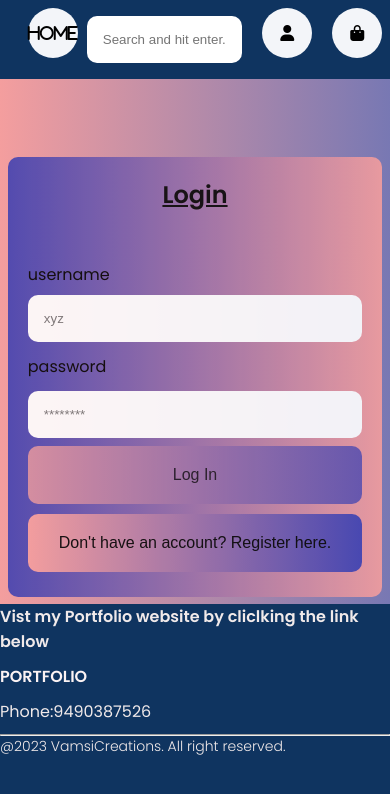
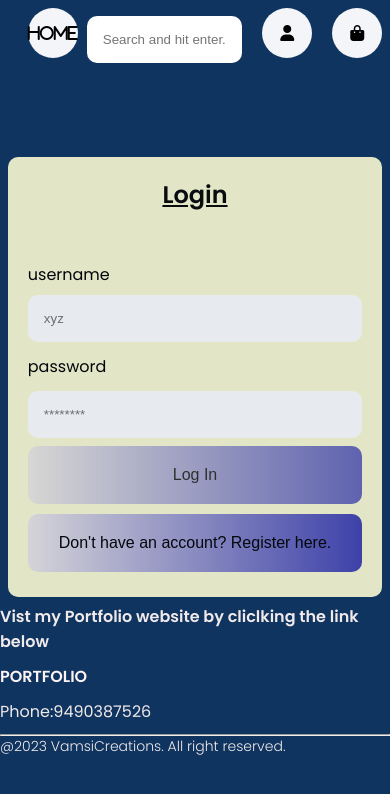
Before and after one commit to vam244/frontend_ecommerce, a React (Create React App) app: page /login in a window 390 px wide. Shown: the top 794 px of the page. Built offline with nearby package versions, Linux system fonts and the light colour scheme.

Commit message:
improved register/login ui

```diff
--- a/src/common/footer/style.css
+++ b/src/common/footer/style.css
@@ -14,7 +14,7 @@ footer a {
 }
 
 footer .img {
-  background-color: #0c2a4d;
+  background-color: #0f3460;
   padding: 15px 20px;
   border-radius: 5px;
 }
--- a/src/common/header/Header.css
+++ b/src/common/header/Header.css
@@ -2,7 +2,7 @@
     position: relative;
 
     width: 100%;
-    background-color: #0f3460;;
+    background-color: #0f3460;
     color: black;
     text-align: center;
     padding: 2%;
--- a/src/components/user_login_reg/Login.css
+++ b/src/components/user_login_reg/Login.css
@@ -2,16 +2,15 @@
   display: flex;
   justify-content: center;
   /* background-image: url(https://picsum.photos/id/20/1600/600); */
-  background: linear-gradient(to left, rgb(120, 120, 179), rgb(244, 158, 158));
+  background: #0f3460;
 }
 .auth-form-container {
-    background: linear-gradient(to right, rgb(67, 67, 177), rgb(244, 158, 158));
+    background: white;
     width: 30rem;
     margin: 2%;
     opacity: 0.9;
     border-radius: 30px;
     border: 0px solid black;
-    background: linear-gradient(to right, rgb(67, 67, 177), rgb(244, 158, 158));
 
   }
 
@@ -30,7 +29,7 @@
   .login-btn {
     width: 100%;
     height: 50%;
-    background: linear-gradient(to left, rgb(67, 67, 177), rgb(244, 158, 158));
+    background: linear-gradient(to left, rgb(67, 67, 177),  rgb(235, 230, 230));
     color: black;
     opacity: 0.8;
     transition: all 0.5s;
@@ -45,7 +44,7 @@
   .logout-btn {
     width: 100%;
     height: 50%;
-    background: linear-gradient(to left, rgb(67, 67, 177), rgb(244, 158, 158));
+    background: linear-gradient(to left, rgb(67, 67, 177),  rgb(235, 230, 230));
     color: black;
     opacity: 0.8;
     transition: all 0.5s;
@@ -57,20 +56,20 @@
     /* background-color: blue; */
     color: rgb(4, 4, 4);
     margin-top: 10px;
-    background: linear-gradient(to left, rgb(67, 67, 177), rgb(244, 158, 158));
+    background: linear-gradient(to left, rgb(67, 67, 177),  rgb(235, 230, 230));
     margin-bottom: 5px;
     transition: all 0.5s;
 
   }
  @media (max-width:400px){
   .auth-form-container {
-    background: linear-gradient(to right, rgb(67, 67, 177), rgb(244, 158, 158));
+    background: white;
     width: 40rem;
     margin-top: 20%;
     opacity: 0.9;
     border-radius: 10px;
     border: 0px solid black;
-    background: linear-gradient(to right, rgb(67, 67, 177), rgb(244, 158, 158));
+    background: white;
     padding: 20px;
   }
   .login-form{
--- a/src/components/user_login_reg/Register.css
+++ b/src/components/user_login_reg/Register.css
@@ -11,7 +11,7 @@
   .submit-btn {
     width: 100%;
     height: 50%;
-    background: linear-gradient(to left, rgb(67, 67, 177), rgb(244, 158, 158));
+    background: linear-gradient(to left, rgb(67, 67, 177), rgb(235, 230, 230));
     color: black;
     opacity: 0.8;
     transition: all 0.5s;
@@ -21,7 +21,7 @@
     margin-top: 6%;
     width: 100%;
     height: 50%;
-    background: linear-gradient(to left, rgb(67, 67, 177), rgb(244, 158, 158));
+    background: linear-gradient(to left, rgb(67, 67, 177), rgb(235, 230, 230));
     color: black;
     opacity: 0.8;
     transition: all 0.5s;
```
